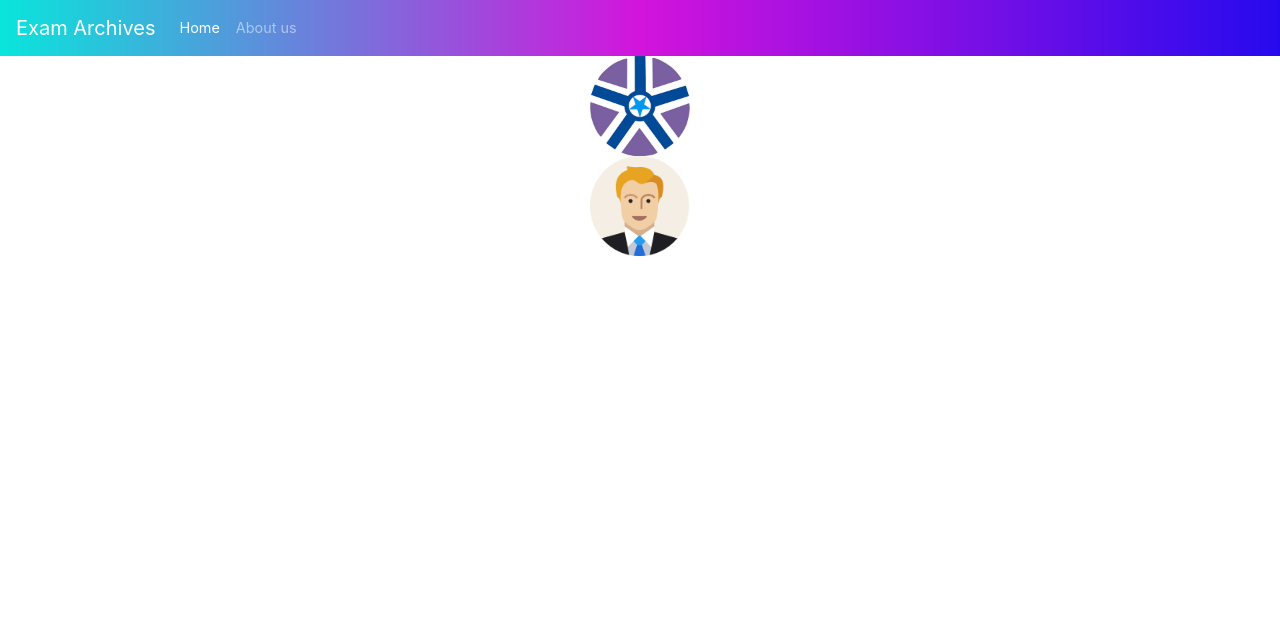
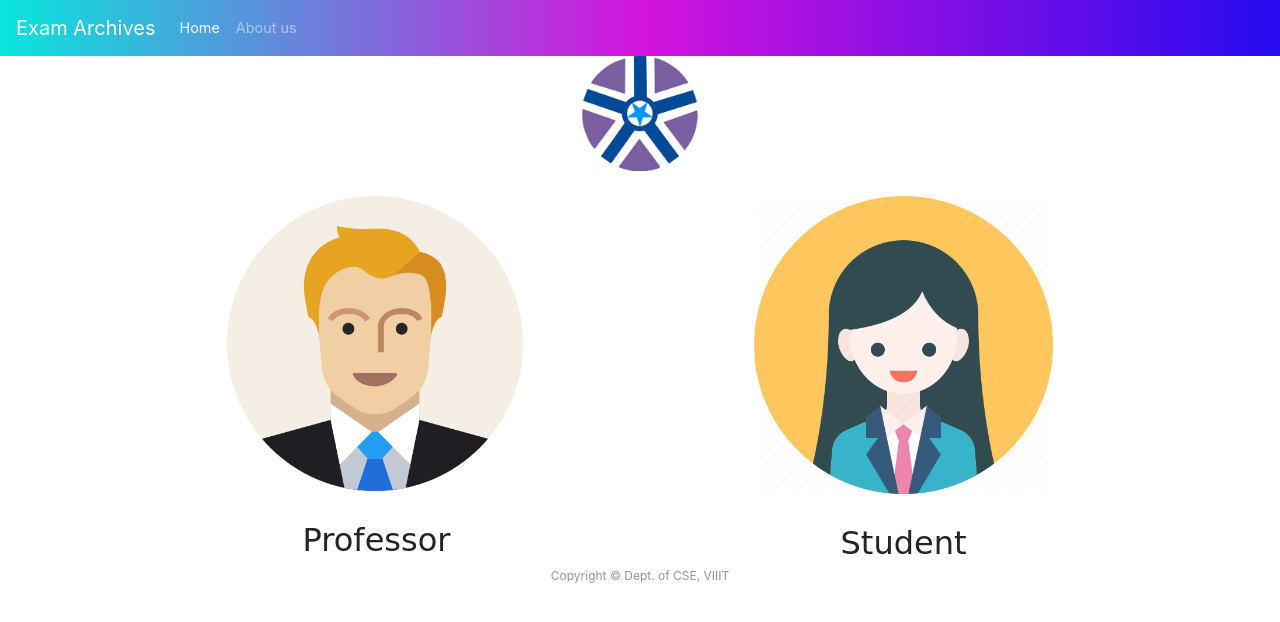
Before and after one commit to keiraa/mini-project, a plain HTML site: page My project/index.html in a window 1280 px wide. Drawn offline with nearby package versions, Linux system fonts and the light colour scheme; a web font is replaced by a local one.

Commit message:
Redone Main Page

```diff
--- a/My project/css/style.css
+++ b/My project/css/style.css
@@ -21,16 +21,16 @@ body{
     width: 100vw;
     height: 100vh;
     display: grid;
-    background-image: linear-gradient(to right,#09e5db , #d314dc, #260aee );
     grid-template-columns: repeat(2, 1fr);
     grid-gap :7rem;
     padding: 0 2rem;
 }
 .container1
 {
-	width: 100px;
-	height: 100px;
-	margin: auto;
+	width: 30%;
+	height: 30%;
+	margin-left: 35%;
+	margin-right: 35%;
 }
 
 .img{
@@ -232,3 +232,50 @@ a:hover{
 		justify-content: center;
 	}
 }
+
+
+
+
+
+
+.wrap
+{
+	margin: 0% 10% 0% 10%;
+	width: 80%;
+	height: 80%;
+	align-items: center;
+}
+
+
+
+figcaption
+{
+	background-color: #fff;
+	width: inherit;
+	height: inherit;
+	text-align: center;
+	font-family: 'Baloo Bhaina 2', cursive;
+	font-size: 200%;
+}
+
+
+
+.imgcenter
+{
+	width: 60%;
+	margin: 5%;
+	height:60%;
+	display: block;
+	margin-left: auto;
+	margin-right: auto;
+}
+
+footer
+{
+	width: 100%;
+	font-size: 75%;
+	align-items: center;
+	height: 20%;
+	color: rgb(151, 151, 151);
+	text-align: center;
+}
--- a/My project/index.html
+++ b/My project/index.html
@@ -7,6 +7,16 @@
   <link rel="stylesheet" href="css/style.css">
   <link rel="stylesheet" href="https://stackpath.bootstrapcdn.com/bootstrap/4.4.1/css/bootstrap.min.css"
     integrity="sha384-Vkoo8x4CGsO3+Hhxv8T/Q5PaXtkKtu6ug5TOeNV6gBiFeWPGFN9MuhOf23Q9Ifjh" crossorigin="anonymous">
+  <script src="https://code.jquery.com/jquery-3.4.1.slim.min.js"
+    integrity="sha384-J6qa4849blE2+poT4WnyKhv5vZF5SrPo0iEjwBvKU7imGFAV0wwj1yYfoRSJoZ+n"
+    crossorigin="anonymous"></script>
+  <script src="https://cdn.jsdelivr.net/npm/popper.js@1.16.0/dist/umd/popper.min.js"
+    integrity="sha384-Q6E9RHvbIyZFJoft+2mJbHaEWldlvI9IOYy5n3zV9zzTtmI3UksdQRVvoxMfooAo"
+    crossorigin="anonymous"></script>
+  <script src="https://stackpath.bootstrapcdn.com/bootstrap/4.4.1/js/bootstrap.min.js"
+    integrity="sha384-wfSDF2E50Y2D1uUdj0O3uMBJnjuUD4Ih7YwaYd1iqfktj0Uod8GCExl3Og8ifwB6"
+    crossorigin="anonymous"></script>
+  <link href="https://fonts.googleapis.com/css?family=Baloo+Bhaina+2&display=swap" rel="stylesheet">
 
   <title>Hello, world!</title>
 </head>
@@ -36,20 +46,23 @@
     <div class="container1">
       <img src="images/vignanlogo.png" class="container1" />
     </div>
-    <div class="container1">
-      <img src="images/lecturer.webp" style="width: 100px; height:100px; margin:auto ;" />
+
+
+    <div class="wrap">
+      <div class="row">
+        <div class="col-xl-6 col-sm-12 col-md-6">
+          <a href="login.html"><img src="images/lecturer.webp" class="imgcenter" /></a>
+          <figcaption>Professor</figcaption>
+        </div>
+        <div class="col-xl-6 col-sm-12 col-md-6">
+          <a href="signup.html"><img src="images/student.webp" class="imgcenter" /></a>
+          <figcaption>Student</figcaption>
+        </div>
+      </div>
     </div>
 
 
-  <script src="https://code.jquery.com/jquery-3.4.1.slim.min.js"
-    integrity="sha384-J6qa4849blE2+poT4WnyKhv5vZF5SrPo0iEjwBvKU7imGFAV0wwj1yYfoRSJoZ+n"
-    crossorigin="anonymous"></script>
-  <script src="https://cdn.jsdelivr.net/npm/popper.js@1.16.0/dist/umd/popper.min.js"
-    integrity="sha384-Q6E9RHvbIyZFJoft+2mJbHaEWldlvI9IOYy5n3zV9zzTtmI3UksdQRVvoxMfooAo"
-    crossorigin="anonymous"></script>
-  <script src="https://stackpath.bootstrapcdn.com/bootstrap/4.4.1/js/bootstrap.min.js"
-    integrity="sha384-wfSDF2E50Y2D1uUdj0O3uMBJnjuUD4Ih7YwaYd1iqfktj0Uod8GCExl3Og8ifwB6"
-    crossorigin="anonymous"></script>
+    <footer> Copyright &copy; Dept. of CSE, VIIIT  </footer>
 </body>
 
 </html>
```
Also changed, not shown: My project/login.html (+1 -1 lines), My project/images/student.webp (added).
